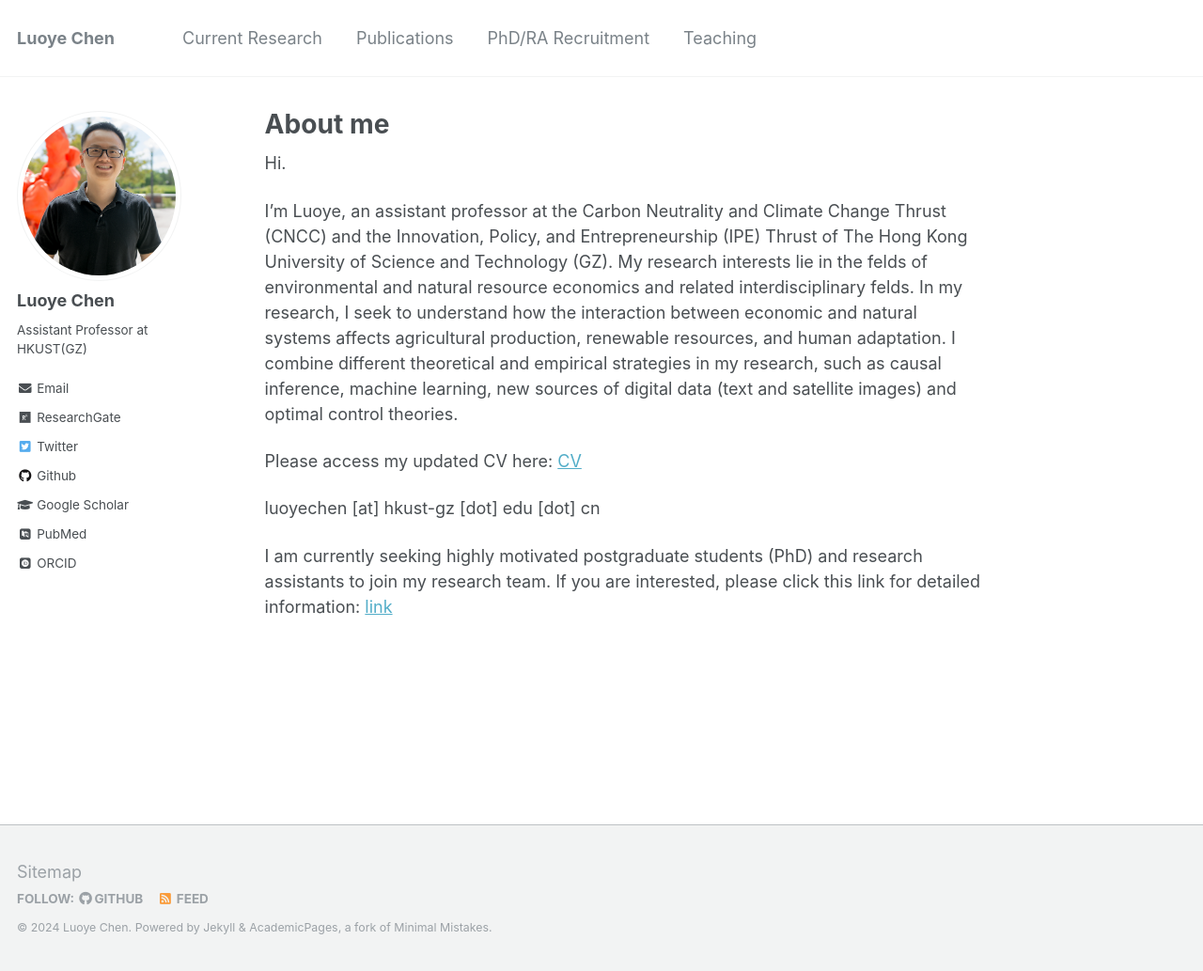
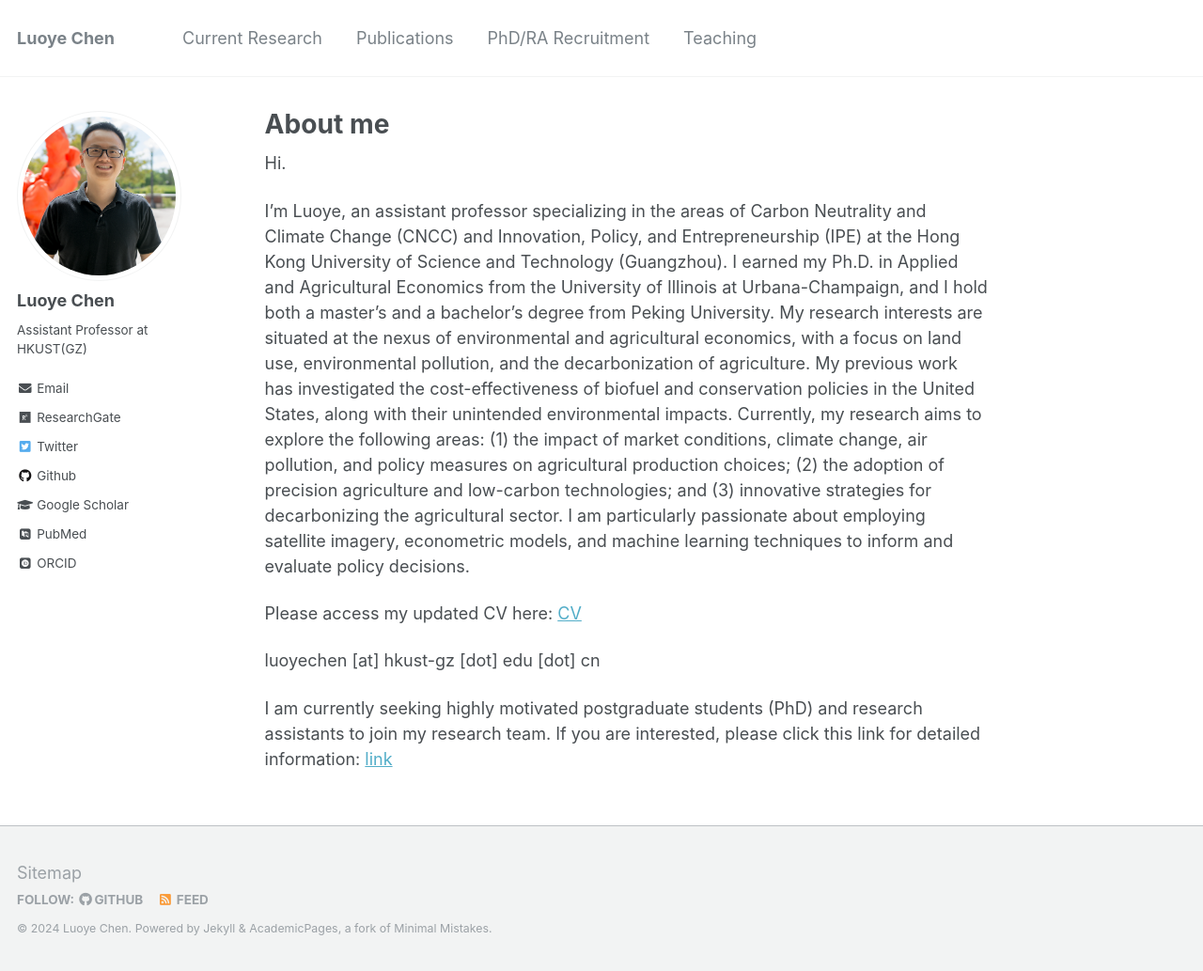
Before and after one commit to luoyec/luoyec.github.io, a Jekyll site: the page built from _pages/about.md, in a window 1280 px wide and 1033 px high. Shown: the whole window at 94% size. Built offline with Jekyll 4.4.1, drawn with Linux system fonts in a browser that asks for light colours; some web fonts are replaced.

Commit message:
Update about.md

```diff
--- a/_pages/about.md
+++ b/_pages/about.md
@@ -10,7 +10,7 @@ redirect_from:
 
 Hi.
 
-I'm Luoye, an assistant professor at the Carbon Neutrality and Climate Change Thrust (CNCC) and the Innovation, Policy, and Entrepreneurship (IPE) Thrust of The Hong Kong University of Science and Technology (GZ). My research interests lie in the felds of environmental and natural resource economics and related interdisciplinary felds. In my research, I seek to understand how the interaction between economic and natural systems affects agricultural production, renewable resources, and human adaptation. I combine different theoretical and empirical strategies in my research, such as causal inference, machine learning, new sources of digital data (text and satellite images) and optimal control theories.
+I'm Luoye, an assistant professor specializing in the areas of Carbon Neutrality and Climate Change (CNCC) and Innovation, Policy, and Entrepreneurship (IPE) at the Hong Kong University of Science and Technology (Guangzhou). I earned my Ph.D. in Applied and Agricultural Economics from the University of Illinois at Urbana-Champaign, and I hold both a master's and a bachelor's degree from Peking University. My research interests are situated at the nexus of environmental and agricultural economics, with a focus on land use, environmental pollution, and the decarbonization of agriculture. My previous work has investigated the cost-effectiveness of biofuel and conservation policies in the United States, along with their unintended environmental impacts. Currently, my research aims to explore the following areas: (1) the impact of market conditions, climate change, air pollution, and policy measures on agricultural production choices; (2) the adoption of precision agriculture and low-carbon technologies; and (3) innovative strategies for decarbonizing the agricultural sector. I am particularly passionate about employing satellite imagery, econometric models, and machine learning techniques to inform and evaluate policy decisions.
 
 Please access my updated CV here: [CV](../files/CV_LuoyeChen_Dec2023.pdf)
 
```
